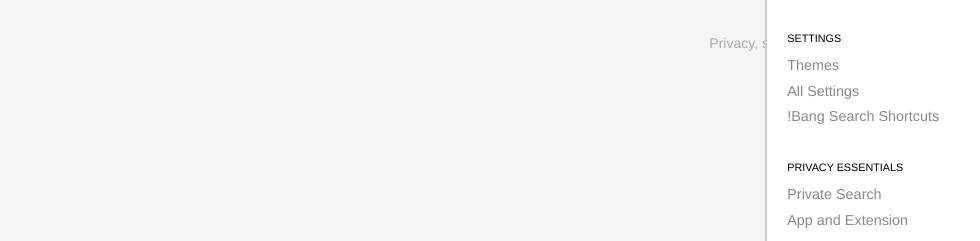
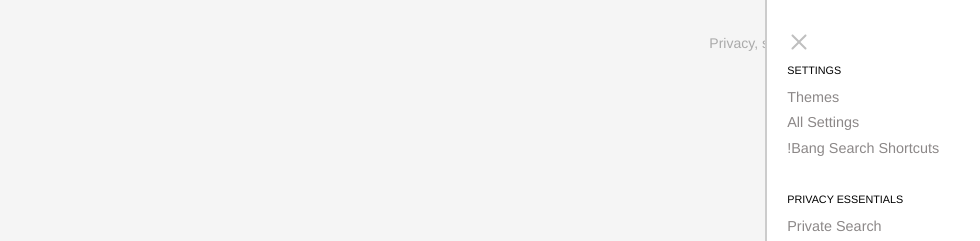
Before and after one commit to ionutziv7/DuckDuckGo-Clone-Website, a website: page index.html in a window 1280 px wide. Shown: the top 241 px of the page, without its empty margins (300-1280 px from the left). Drawn offline with Linux system fonts and the light colour scheme.

Commit message:
Close icon

```diff
--- a/index.html
+++ b/index.html
@@ -226,8 +226,12 @@
 
       <!-- menu open when clicked -->
       <div class="menu__open">
+        <div class="close__wrapper">
+          <img class="close__icon" src="assets/close-icon.svg" alt="">
+        </div>
         <div class="menu__item">
           <p class="menu__header">SETTINGS</p>
+
           <ul class="menu__list">
             <li class="menu__item--li">
               <a class="menu__link" href="https://duckduckgo.com/settings#theme"
--- a/sass/layout/_header.scss
+++ b/sass/layout/_header.scss
@@ -343,6 +343,22 @@
     border-left: 0.2rem solid #ccc;
   }
 
+  // close wrapper
+  .close__wrapper {
+    width: 3rem;
+    height: 3rem;
+    img {
+      width: 100%;
+      height: 100%;
+      object-fit: cover;
+    }
+  }
+
+  // close icon
+  .close__icon {
+
+  }
+
   &__item:not(:last-child) {
     margin-bottom: 3rem;
   }
```
Also changed, not shown: assets/close-icon.svg (added), css/style.css.
